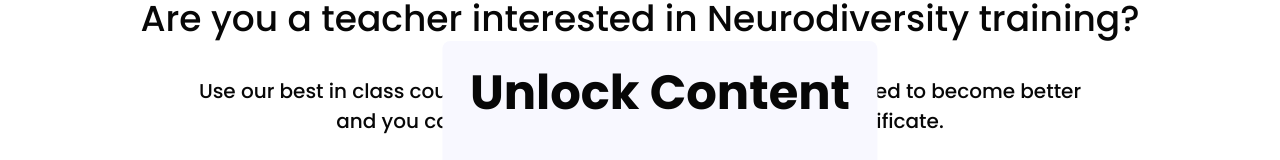
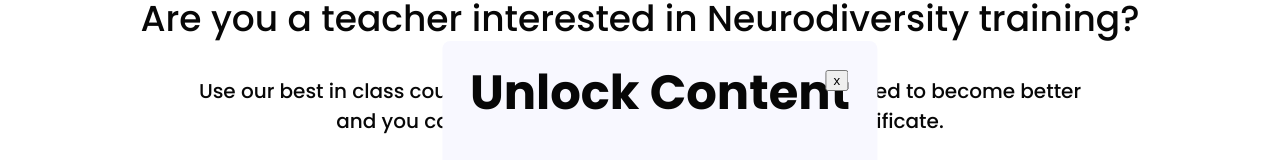
Before and after one commit to shademel/neurostudy-portal, a Next.js app: page / in a window 1280 px wide. Both pictures are taken after a click on the button "Access courses". Shown: the part 750-910 px from the top of the page. Built offline with nearby package versions, Linux system fonts and the light colour scheme.

Commit message:
add close button Icon and useState for form values

```diff
--- a/src/app/components/popupSignup/PopUp.tsx
+++ b/src/app/components/popupSignup/PopUp.tsx
@@ -11,7 +11,6 @@ const PopUp: React.FC<{ onClose: () => void }> = ({ onClose }) => {
 
   useEffect(() => {
     const handleResize = () => {
-      // Change the variant based on the screen width
       setEmailTextboxVariant(
         window.innerWidth <= 800
           ? TextboxVariant.REGULAR
@@ -24,14 +23,25 @@ const PopUp: React.FC<{ onClose: () => void }> = ({ onClose }) => {
     window.addEventListener('resize', handleResize);
   }, []);
   const handleSubmit = () => {
-    // Handle form submission logic here
+    //??????
     console.log('Thank you for your request, we will get back to you soon');
-    // Close the modal after submission
+
     onClose();
   };
+  const handleClose = () => {
+    onClose();
+  };
+  const [firstName, setFirstName] = useState('');
+  const [lastName, setLastName] = useState('');
+  const [phoneNumber, setPhoneNumber] = useState('');
+  const [email, setEmail] = useState('');
 
   return (
     <form className={styles.container}>
+      <button className={styles.closeButton} onClick={() => handleClose()}>
+        {' '}
+        x
+      </button>
       <div className={styles.header}>
         <Typography variant={TypographyVariant.H1}>Unlock Content</Typography>
       </div>
@@ -45,9 +55,7 @@ const PopUp: React.FC<{ onClose: () => void }> = ({ onClose }) => {
               value={''}
               required={true}
               placeholder={'example: John'}
-              onChange={() => {
-                console.log('modal');
-              }}
+              onChange={(e) => setFirstName(e.target.value)}
             ></TextBox>
           </div>
           <div className={styles.textArea}>
@@ -58,9 +66,7 @@ const PopUp: React.FC<{ onClose: () => void }> = ({ onClose }) => {
               value={''}
               required={true}
               placeholder={'example: Smith'}
-              onChange={() => {
-                console.log('modal');
-              }}
+              onChange={(e) => setLastName(e.target.value)}
             ></TextBox>
           </div>
         </div>
@@ -72,9 +78,7 @@ const PopUp: React.FC<{ onClose: () => void }> = ({ onClose }) => {
             value={''}
             required={false}
             placeholder={''}
-            onChange={() => {
-              console.log('modal');
-            }}
+            onChange={(e) => setPhoneNumber(e.target.value)}
           ></TextBox>
         </div>
         <div className={styles.textArea}>
@@ -86,9 +90,7 @@ const PopUp: React.FC<{ onClose: () => void }> = ({ onClose }) => {
             value={''}
             required={true}
             placeholder={''}
-            onChange={() => {
-              console.log('modal');
-            }}
+            onChange={(e) => setEmail(e.target.value)}
           ></TextBox>
         </div>
         <div className={styles.buttonArea}>
--- a/src/app/components/popupSignup/popup.module.css
+++ b/src/app/components/popupSignup/popup.module.css
@@ -1,12 +1,4 @@
-/* .container{
-    width:30vw;
-    height: 45vh;
-    background-color: var(--GhostWhite);
-  padding: 2vh 2vw;
-    border-radius: 8px;
-    margin:20px
 
-} */
 .container {
     position: fixed;
     top: 50%;
@@ -21,6 +13,12 @@
     display: flex;
     flex-direction: column;
     align-items: center;
+  }
+  .closeButton{
+    position:fixed;
+    top: 1%;
+    right: 1%;
+    margin:0px;
   }
 .textboxBody{
     display: flex;
```
